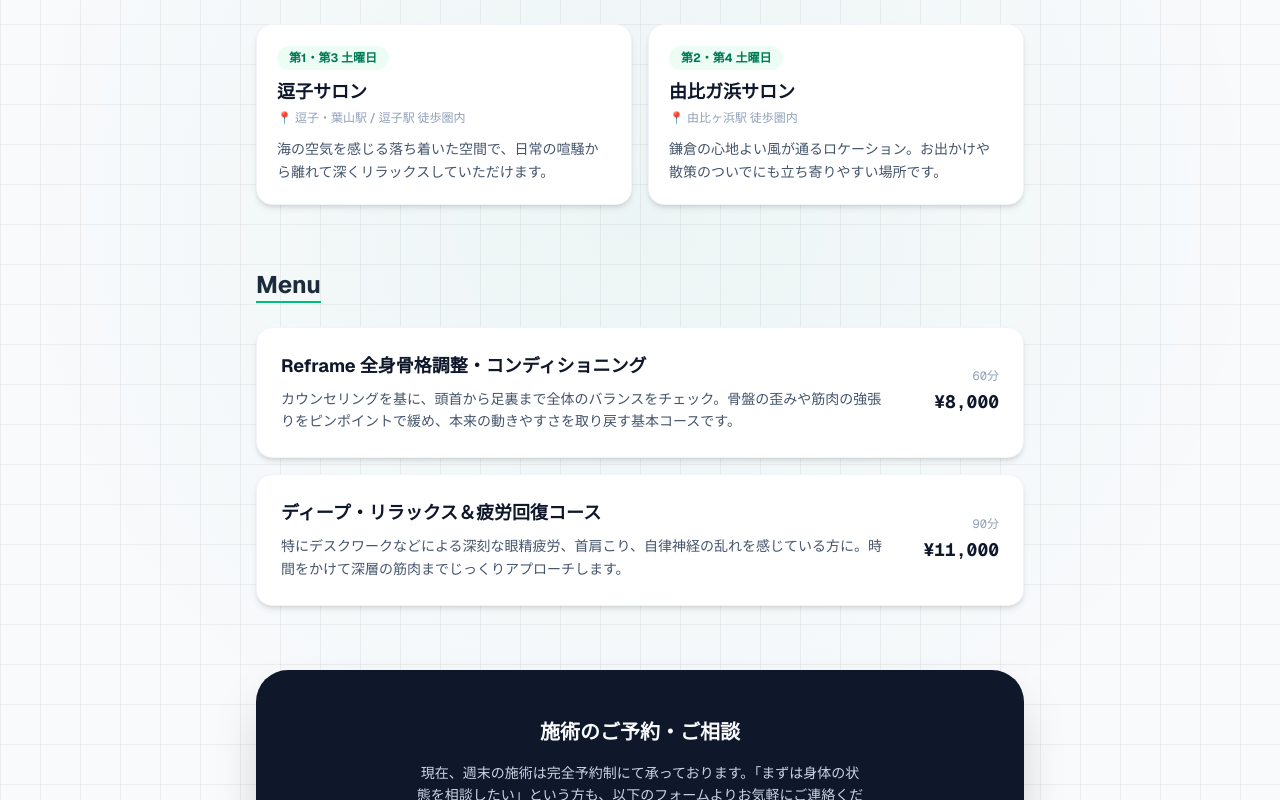
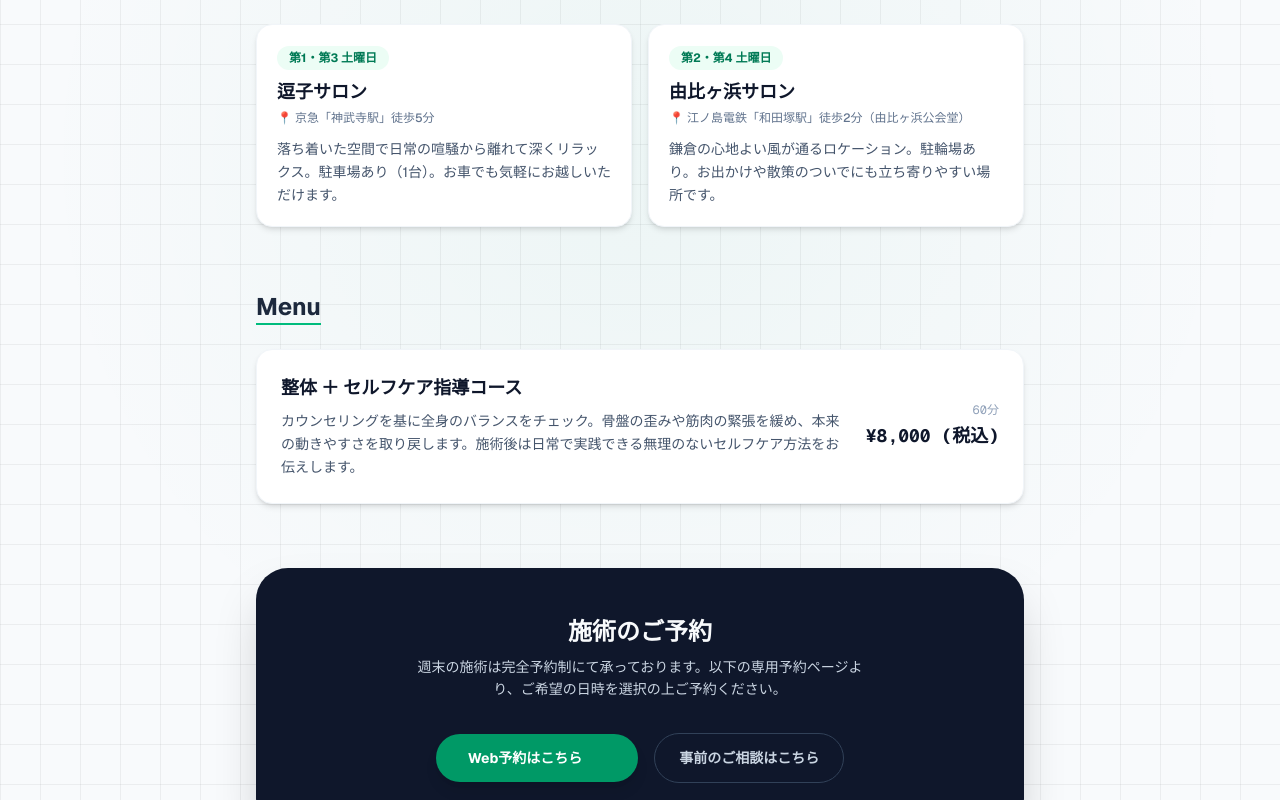
Before and after one commit to kn222-lab/my-digital-card, a Next.js app: page /bodycare in a window 1280 px wide. Shown: the part 680-1480 px from the top of the page. Built offline with nearby package versions, Linux system fonts and the light colour scheme.

Commit message:
feat: 整体ページ(Bodycare)のデータと予約リンクを追加

```diff
--- a/src/app/bodycare/page.tsx
+++ b/src/app/bodycare/page.tsx
@@ -17,7 +17,6 @@ export default function BodycarePage() {
     return () => window.removeEventListener("mousemove", handleMouseMove);
   }, [mouseX, mouseY]);
 
-  // 整体ページはおだやかなグリーン（emerald）のスポットライトにリアレンジ
   const gradientX = useTransform(mouseX, [-0.5, 0.5], ["30%", "70%"]);
   const gradientY = useTransform(mouseY, [-0.5, 0.5], ["30%", "70%"]);
 
@@ -83,7 +82,7 @@ export default function BodycarePage() {
                   {loc.weeks}
                 </span>
                 <h3 className="text-lg font-bold text-slate-900 mb-1">{loc.place}</h3>
-                <p className="text-xs text-slate-400 mb-3 font-medium">📍 {loc.station}</p>
+                <p className="text-xs text-slate-500 mb-3 font-medium">📍 {loc.station}</p>
                 <p className="text-sm text-slate-600 leading-relaxed">{loc.description}</p>
               </div>
             ))}
@@ -100,7 +99,7 @@ export default function BodycarePage() {
                   <h3 className="text-base md:text-lg font-bold text-slate-900">{item.name}</h3>
                   <p className="text-sm text-slate-600 leading-relaxed">{item.detail}</p>
                 </div>
-                <div className="text-left md:text-right min-w-[100px] flex flex-row md:flex-col justify-between md:justify-center items-center md:items-end border-t md:border-t-0 border-slate-100 pt-3 md:pt-0">
+                <div className="text-left md:text-right min-w-[120px] flex flex-row md:flex-col justify-between md:justify-center items-center md:items-end border-t md:border-t-0 border-slate-100 pt-3 md:pt-0">
                   <span className="text-xs font-mono text-slate-400 md:mb-1">{item.time}</span>
                   <span className="text-lg font-bold text-slate-900 font-mono">{item.price}</span>
                 </div>
@@ -109,21 +108,36 @@ export default function BodycarePage() {
           </div>
         </motion.section>
 
-        {/* ご予約について（Contactへの導線） */}
+        {/* ご予約について（予約システムへのメイン導線） */}
         <motion.section
           variants={itemVariants}
-          className="py-10 px-6 md:py-12 md:px-10 bg-slate-900 text-slate-50 rounded-[2rem] shadow-2xl text-center space-y-4"
+          className="py-10 px-6 md:py-12 md:px-10 bg-slate-900 text-slate-50 rounded-[2rem] shadow-2xl text-center space-y-6"
         >
-          <h3 className="text-xl font-bold">施術のご予約・ご相談</h3>
-          <p className="text-sm text-slate-300 max-w-md mx-auto leading-relaxed">
-            現在、週末の施術は完全予約制にて承っております。「まずは身体の状態を相談したい」という方も、以下のフォームよりお気軽にご連絡ください。
-          </p>
-          <div className="pt-2">
+          <div className="space-y-2">
+            <h3 className="text-xl md:text-2xl font-bold">施術のご予約</h3>
+            <p className="text-sm text-slate-300 max-w-md mx-auto leading-relaxed">
+              週末の施術は完全予約制にて承っております。以下の専用予約ページより、ご希望の日時を選択の上ご予約ください。
+            </p>
+          </div>
+
+          <div className="flex flex-col sm:flex-row justify-center items-center gap-4 pt-2">
+            <a
+              href="https://refame-reservations.onrender.com/"
+              target="_blank"
+              rel="noopener noreferrer"
+              className="w-full sm:w-auto bg-emerald-600 text-white font-bold text-sm px-8 py-3.5 rounded-full hover:bg-emerald-500 transition-all shadow-lg active:scale-95 flex items-center justify-center gap-2"
+            >
+              <span>Web予約はこちら</span>
+              <svg xmlns="http://www.w3.org/2000/svg" className="h-4 w-4" fill="none" viewBox="0 0 24 24" stroke="currentColor">
+                <path strokeLinecap="round" strokeLinejoin="round" strokeWidth={2} d="10 6H6a2 2 0 00-2 2v10a2 2 0 002 2h10a2 2 0 002-2v-4M14 4h6m0 0v6m0-6L10 14" />
+              </svg>
+            </a>
+
             <a
               href="/contact"
-              className="inline-block bg-emerald-600 text-white font-bold text-sm px-8 py-3 rounded-full hover:bg-emerald-500 transition-all shadow-md active:scale-95"
+              className="w-full sm:w-auto border border-slate-700 text-slate-300 font-bold text-sm px-6 py-3.5 rounded-full hover:bg-slate-800 transition-all active:scale-95"
             >
-              お問い合わせフォームへ
+              事前のご相談はこちら
             </a>
           </div>
         </motion.section>
--- a/src/constants/bodycare.ts
+++ b/src/constants/bodycare.ts
@@ -24,30 +24,24 @@ export const SALON_INFO = {
     {
       weeks: "第1・第3 土曜日",
       place: "逗子サロン",
-      station: "逗子・葉山駅 / 逗子駅 徒歩圏内",
-      description: "海の空気を感じる落ち着いた空間で、日常の喧騒から離れて深くリラックスしていただけます。"
+      station: "京急「神武寺駅」徒歩5分",
+      description: "落ち着いた空間で日常の喧騒から離れて深くリラックス。駐車場あり（1台）。お車でも気軽にお越しいただけます。"
     },
     {
       weeks: "第2・第4 土曜日",
-      place: "由比ガ浜サロン",
-      station: "由比ヶ浜駅 徒歩圏内",
-      description: "鎌倉の心地よい風が通るロケーション。お出かけや散策のついでにも立ち寄りやすい場所です。"
+      place: "由比ヶ浜サロン",
+      station: "江ノ島電鉄「和田塚駅」徒歩2分（由比ヶ浜公会堂）",
+      description: "鎌倉の心地よい風が通るロケーション。駐輪場あり。お出かけや散策のついでにも立ち寄りやすい場所です。"
     }
   ] as SalonLocation[],
 
-  // メニュー例（※料金や時間はご自身のものに調整してください）
+  // メニュー（60分 8,000円）
   menu: [
     {
-      name: "Reframe 全身骨格調整・コンディショニング",
+      name: "整体 ＋ セルフケア指導コース",
       time: "60分",
-      price: "¥8,000",
-      detail: "カウンセリングを基に、頭首から足裏まで全体のバランスをチェック。骨盤の歪みや筋肉の強張りをピンポイントで緩め、本来の動きやすさを取り戻す基本コースです。"
-    },
-    {
-      name: "ディープ・リラックス＆疲労回復コース",
-      time: "90分",
-      price: "¥11,000",
-      detail: "特にデスクワークなどによる深刻な眼精疲労、首肩こり、自律神経の乱れを感じている方に。時間をかけて深層の筋肉までじっくりアプローチします。"
+      price: "¥8,000 (税込)",
+      detail: "カウンセリングを基に全身のバランスをチェック。骨盤の歪みや筋肉の緊張を緩め、本来の動きやすさを取り戻します。施術後は日常で実践できる無理のないセルフケア方法をお伝えします。"
     }
   ] as BodycareMenu[]
 };
--- a/src/constants/profile.ts
+++ b/src/constants/profile.ts
@@ -7,6 +7,7 @@ export const MY_PROFILE: Profile = {
   title: "Webエンジニア / 業務効率化",
   message: "あなたの『やりたい』を、設計から公開まで一気通貫で形にします。",
   // Wix をスキルの末尾に追加しました
+
   skills: ["TypeScript", "Next.js", "Python", "GAS", "RPA", "Wix"],
   projects: [
     // 【新着】Wixの制作実績を先頭に追加しました
```
